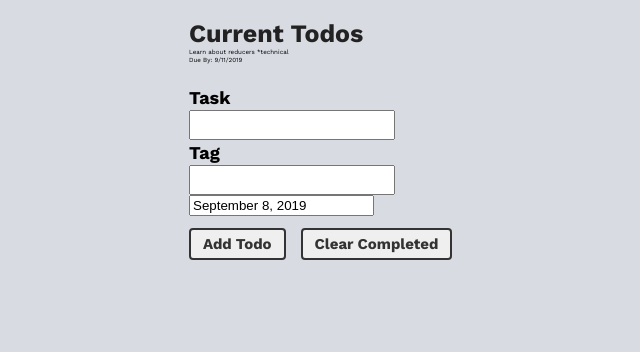
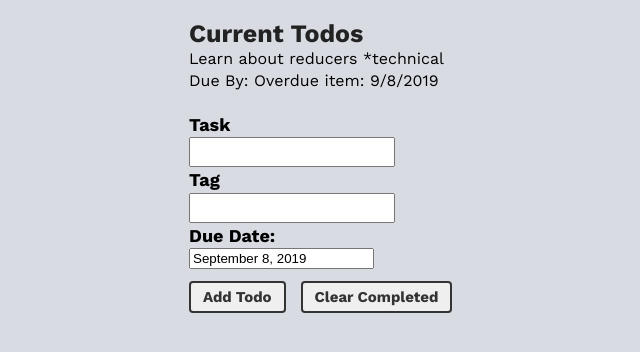
Before and after one commit to stlachman/todo-app, a React (Create React App) app: page / in a window 1280 px wide. Shown: the top 352 px of the page, without its empty margins (201-841 px from the left). Built offline with nearby package versions, Linux system fonts and the light colour scheme.

Commit message:
Added the ability to set due dates with date picker.

```diff
--- a/src/components/GlobalStyles.js
+++ b/src/components/GlobalStyles.js
@@ -35,6 +35,10 @@ export const GlobalStyles = createGlobalStyle`
     color: #222;
   }
 
+  p {
+    font-size: 1.6rem;
+  }
+
   ul {
     list-style: none;
     padding-left: 0;
--- a/src/components/Todo.js
+++ b/src/components/Todo.js
@@ -6,13 +6,17 @@ const CompletedText = styled.span`
 `;
 
 const Todo = ({ todo, toggleComplete }) => {
-  console.log(todo.dueBy);
   return (
     <div onClick={() => toggleComplete(todo.id)}>
       <p>
         {todo.item} *{todo.tag}
       </p>
-      <p>Due By: {todo.dueBy.toLocaleDateString()}</p>
+      <p>
+        Due By:{" "}
+        {todo.dueBy <= new Date()
+          ? `Overdue item: ${todo.dueBy.toLocaleDateString()}`
+          : todo.dueBy.toLocaleDateString()}
+      </p>
 
       {""}
       {todo.completed ? (
--- a/src/components/TodoForm.js
+++ b/src/components/TodoForm.js
@@ -89,6 +89,7 @@ const TodoForm = ({ addTodo, clearCompleted }) => {
           onChange={handleChange}
         />
         <div>
+          <Label>Due Date:</Label>
           <DatePicker
             selected={startDate}
             timeCaption="time"
--- a/src/components/TodoList.js
+++ b/src/components/TodoList.js
@@ -8,10 +8,10 @@ const TodoList = () => {
   const [state, dispatch] = useReducer(reducer, initialState);
 
   const addTodo = item => {
-    console.log(item);
     dispatch({
       type: ADD,
       payload: {
+        dueBy: item.dueDate,
         item: item.task,
         tag: item.tag,
         id: Date.now(),
--- a/src/reducers/index.js
+++ b/src/reducers/index.js
@@ -2,7 +2,7 @@ export const initialState = [
   {
     item: "Learn about reducers",
     completed: false,
-    dueBy: new Date("September 11, 2019"),
+    dueBy: new Date("September 08, 2019"),
     tag: "technical",
     id: 3892987589
   }
```
